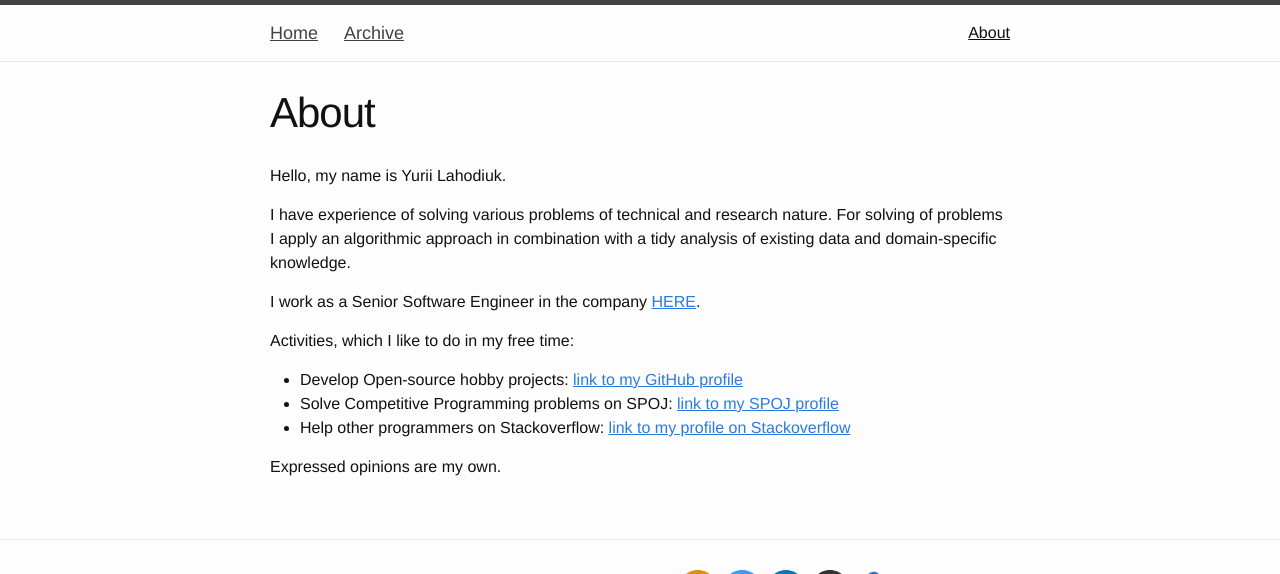
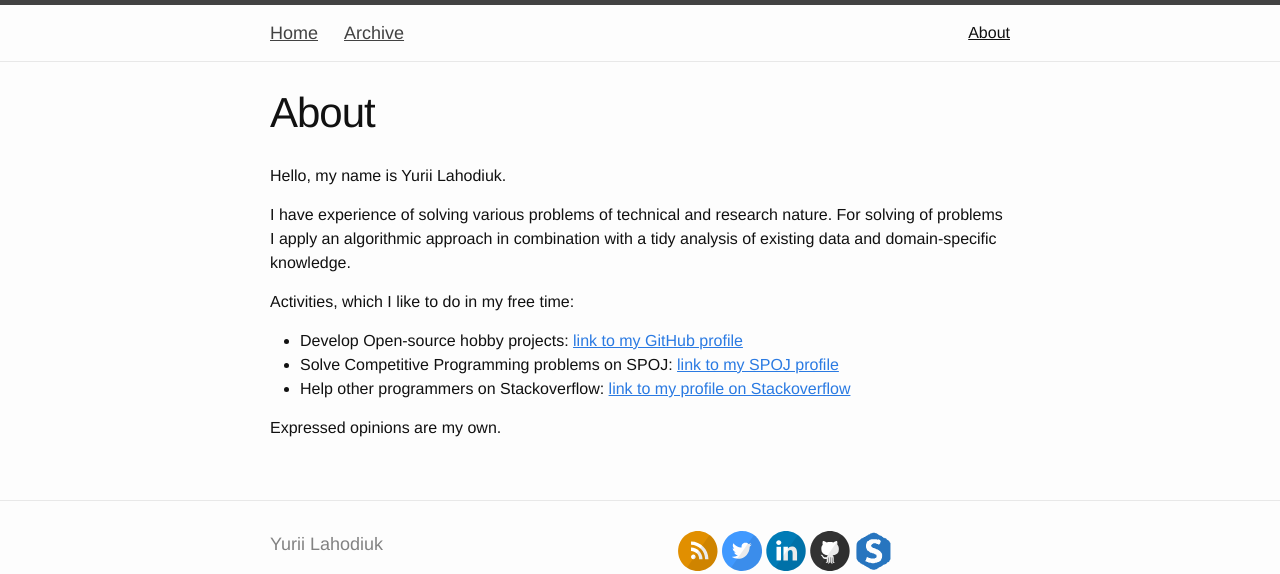
Before and after one commit to lagodiuk/lagodiuk.github.io, a Jekyll site: the page built from about.md, in a window 1280 px wide, cut to the strip 0-574 px from the top of the page. Built offline with Jekyll 4.4.1, drawn with Linux system fonts in a browser that asks for light colours; Markdown is read by kramdown in place of the engine named in the settings.

Commit message:
Updae of about.md

```diff
--- a/about.md
+++ b/about.md
@@ -9,8 +9,6 @@ Hello, my name is Yurii Lahodiuk.
 I have experience of solving various problems of technical and research nature. For solving of problems I apply an
 algorithmic approach in combination with a tidy analysis of existing data and domain-specific knowledge.
 
-I work as a Senior Software Engineer in the company [HERE](https://company.here.com/here/).
-
 Activities, which I like to do in my free time:
 - Develop Open-source hobby projects: [link to my GitHub profile](https://github.com/lagodiuk)
 - Solve Competitive Programming problems on SPOJ: [link to my SPOJ profile](http://www.spoj.com/users/stemm/)
```
